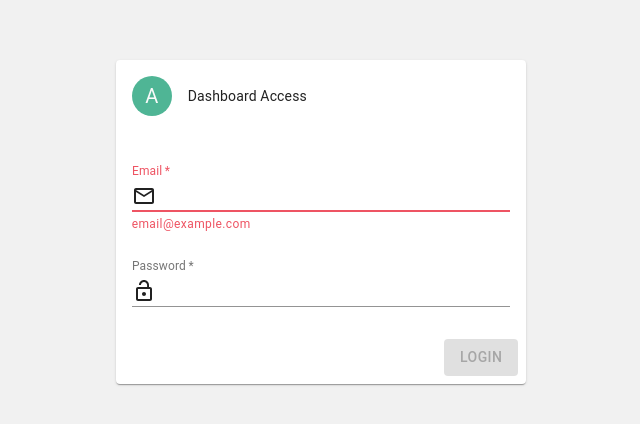
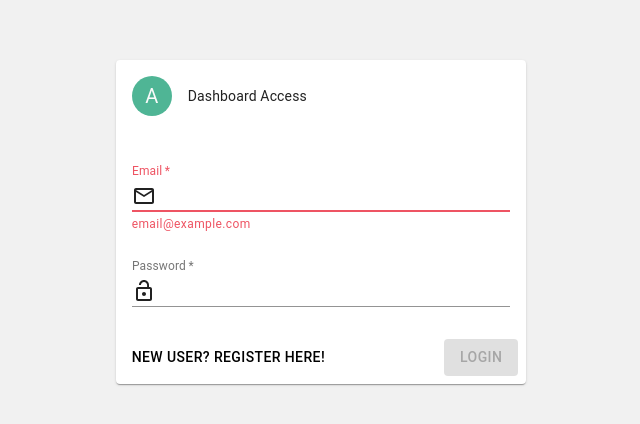
Before and after one commit to zypher606/mail-dashboard-react, a React (Create React App) app: page / in a window 1280 px wide. Shown: the part 138-562 px from the top of the page, without its empty margins (319-959 px from the left). Built offline with nearby package versions, Linux system fonts and the light colour scheme.

Commit message:
Fix navigation routes

```diff
--- a/src/components/Sidebar/styles.ts
+++ b/src/components/Sidebar/styles.ts
@@ -9,7 +9,7 @@ export const useStyles = makeStyles((theme: Theme) =>
 
     },
     sidebarContainer: {
-      width: '270px',
+      width: '100%',
     },
     customChip: {
       color: '#676a6d',
--- a/src/screens/LoginScreen/LoginScreen.tsx
+++ b/src/screens/LoginScreen/LoginScreen.tsx
@@ -13,6 +13,7 @@ import { MailOutline, LockOpen } from "@material-ui/icons";
 import { useStyles } from "./styles";
 import { userSignin } from "../../stores/actions";
 import { connect } from '../../stores';
+import { Routes } from "../../appRoutes/RouteMappings";
 
 interface ILoginScreen {
   user: any;
@@ -46,12 +47,14 @@ export const LoginScreen = connect()(({ user, history}: ILoginScreen) => {
 
   useEffect(() => {
     if (user && user.profile) {
-      history.push('/mailbox');
+      history.push(Routes.MAILBOX);
     }
   }, [user])
 
 
-
+  const handleNavigationToRegister = () => {
+    history.push(Routes.REGISTER);
+  }
 
   return (
     <div className={classes.container}>
@@ -110,10 +113,14 @@ export const LoginScreen = connect()(({ user, history}: ILoginScreen) => {
               </CardContent>
               <CardActions className={classes.action}>
                 <Button
+                  className={classes.registerLinkBtn}
+                  onClick={handleNavigationToRegister}
+                >New User? Register here!</Button>
+                <Button
                   onClick={handleSubmit}
                   disabled={!handleValidation()}
                   color="secondary"
-                  className={classes.button}
+                  className={classes.loginButton}
                   variant="contained">
                   Login
                 </Button>
--- a/src/screens/LoginScreen/styles.ts
+++ b/src/screens/LoginScreen/styles.ts
@@ -14,10 +14,15 @@ export const useStyles = makeStyles((theme: Theme) => ({
     marginRight: theme.spacing(1),
   },
   action: {
-    flexDirection: "row-reverse"
+    // flexDirection: "row-reverse"
+    display: 'block',
   },
-  button : {
+  loginButton : {
+    float: 'right',
     color: '#fff',
+  },
+  registerLinkBtn: {
+    color: '#000',
   },
   avatar: {
     backgroundColor: theme.palette.secondary.main,
--- a/src/screens/MailboxScreen/components/EmailList.tsx
+++ b/src/screens/MailboxScreen/components/EmailList.tsx
@@ -63,7 +63,7 @@ export default function EmailList({emails}: any) {
               />
             </ListItemIcon>
             <Grid container spacing={1}>
-              <Grid item xs={3}>
+              <Grid item xs={5}>
                 <ListItemText id={labelId} primary={from} />
 
               </Grid>
@@ -75,7 +75,7 @@ export default function EmailList({emails}: any) {
                   }
                 </ListItemText>
               </Grid>
-              <Grid item xs={5}>
+              <Grid item xs={3}>
                 <ListItemText id={labelId} primary={body} />
               </Grid>
               <Grid item xs={1}>
--- a/src/screens/MailboxScreen/styles.ts
+++ b/src/screens/MailboxScreen/styles.ts
@@ -15,6 +15,7 @@ export const useStyles = makeStyles((theme: any) => ({
       easing: theme.transitions.easing.sharp,
       duration: theme.transitions.duration.leavingScreen,
     }),
+    maxWidth: '1500px',
   },
   containerShift: {
     marginLeft: drawerWidth,
--- a/src/screens/RegisterScreen/RegisterScreen.tsx
+++ b/src/screens/RegisterScreen/RegisterScreen.tsx
@@ -73,6 +73,10 @@ export const RegisterScreen = connect()(({user}: any) => {
 
   }, [user])
 
+  const handleNavigationToLogin = () => {
+    history.push(Routes.LOGIN);
+  }
+
   return (
     <div className={classes.container}>
       <Container>
@@ -147,11 +151,15 @@ export const RegisterScreen = connect()(({user}: any) => {
                 />
               </CardContent>
               <CardActions className={classes.action}>
+              <Button
+                  className={classes.loginLinkButton}
+                  onClick={handleNavigationToLogin}
+                >Already Registered?</Button>
                 <Button
                   onClick={handleSubmit}
                   disabled={!handleValidation()}
                   color="secondary"
-                  className={classes.button}
+                  className={classes.registerButton}
                   variant="contained">
                   Register
                 </Button>
--- a/src/screens/RegisterScreen/styles.ts
+++ b/src/screens/RegisterScreen/styles.ts
@@ -14,10 +14,14 @@ export const useStyles = makeStyles((theme: Theme) => ({
     marginRight: theme.spacing(1),
   },
   action: {
-    flexDirection: "row-reverse"
+    display: 'block',
   },
-  button : {
+  registerButton : {
+    float: 'right',
     color: '#fff',
+  },
+  loginLinkButton: {
+    color: '#000',
   },
   avatar: {
     backgroundColor: theme.palette.secondary.main,
```
